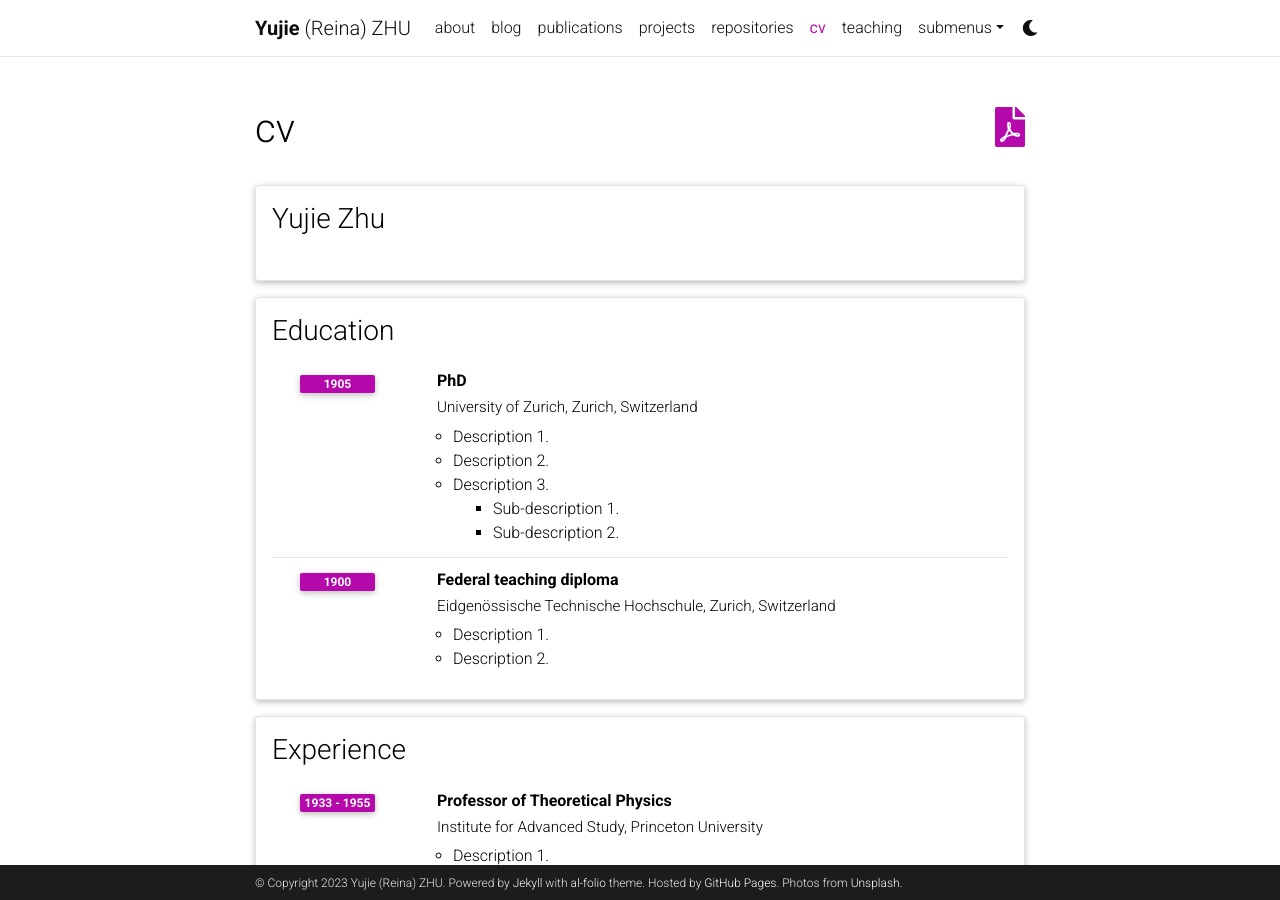
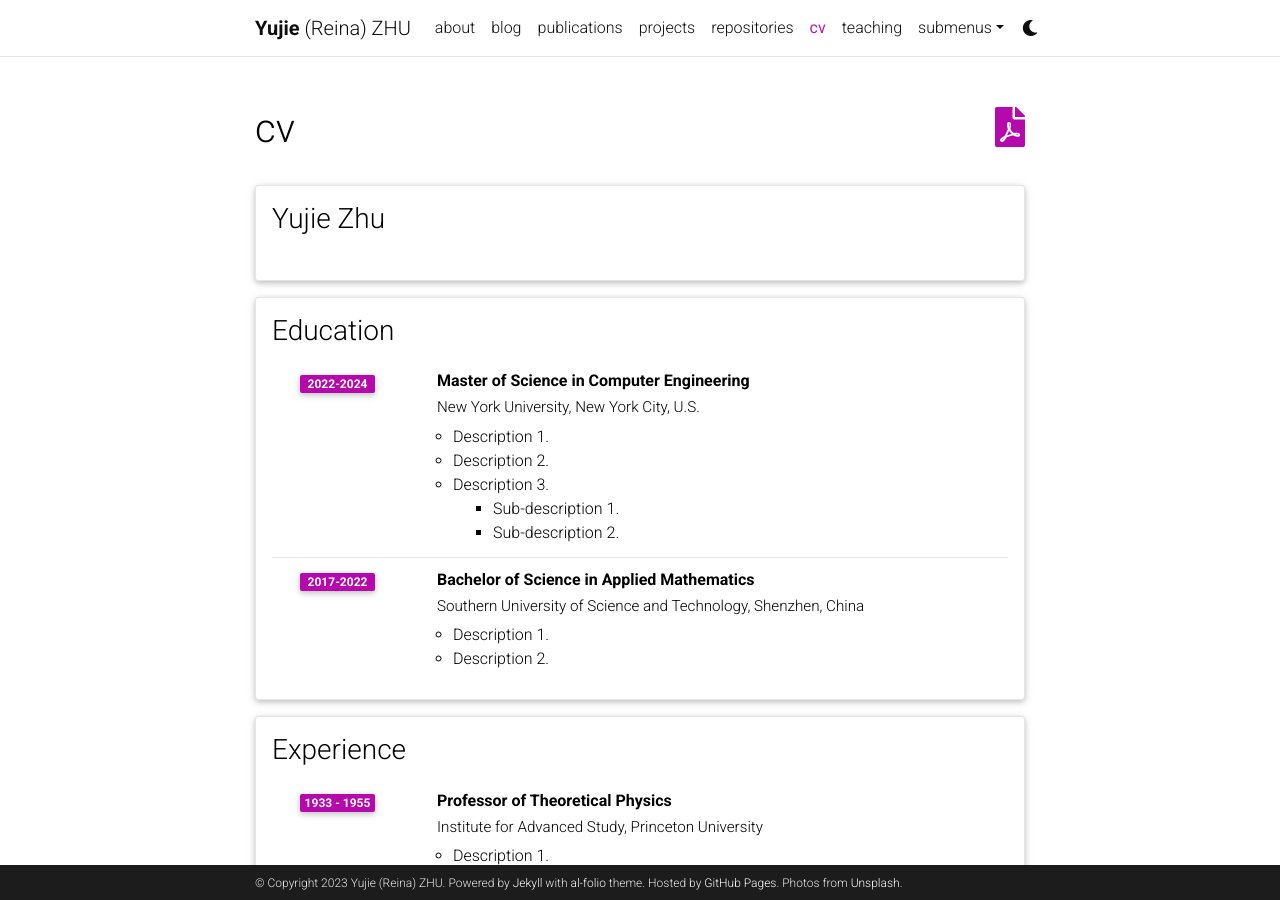
Before and after one commit to ReinaZhu/yujiezhu.github.io, a Jekyll site: the page built from _pages/cv.md, in a window 1280 px wide and 900 px high. Built offline with Jekyll 4.4.1, drawn with Linux system fonts in a browser that asks for light colours; comment, search, counter and statistics services are not loaded; a style sheet for code colours, icons or effects is not loaded.

Commit message:
Update cv.yml

```diff
--- a/_data/cv.yml
+++ b/_data/cv.yml
@@ -5,9 +5,9 @@
 - title: Education
   type: time_table
   contents:
-    - title: PhD
-      institution: University of Zurich, Zurich, Switzerland
-      year: 1905
+    - title: Master of Science in Computer Engineering
+      institution: New York University, New York City, U.S.
+      year: 2022-2024
       description:
         - Description 1.
         - Description 2.
@@ -15,9 +15,9 @@
           contents:
             - Sub-description 1.
             - Sub-description 2.
-    - title: Federal teaching diploma
-      institution: Eidgenössische Technische Hochschule, Zurich, Switzerland
-      year: 1900
+    - title: Bachelor of Science in Applied Mathematics
+      institution: Southern University of Science and Technology, Shenzhen, China
+      year: 2017-2022
       description:
         - Description 1.
         - Description 2.
```
